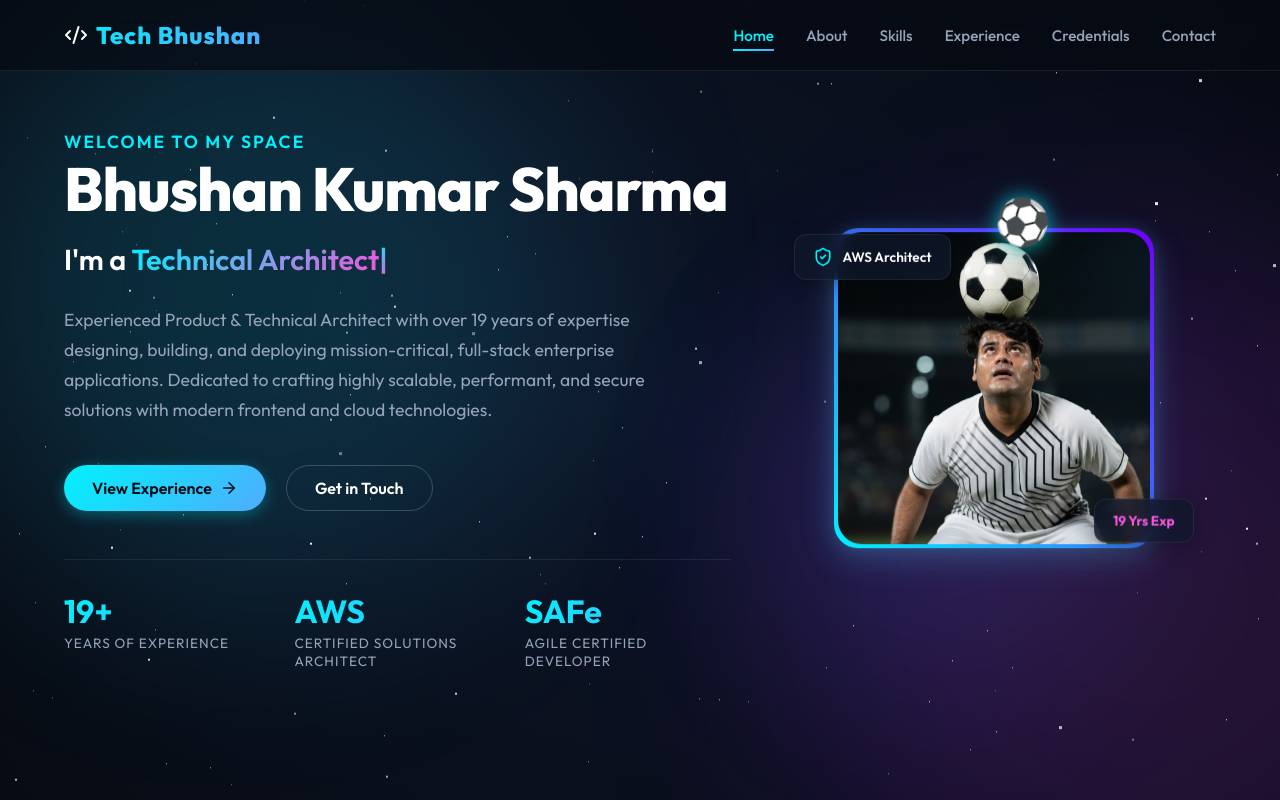
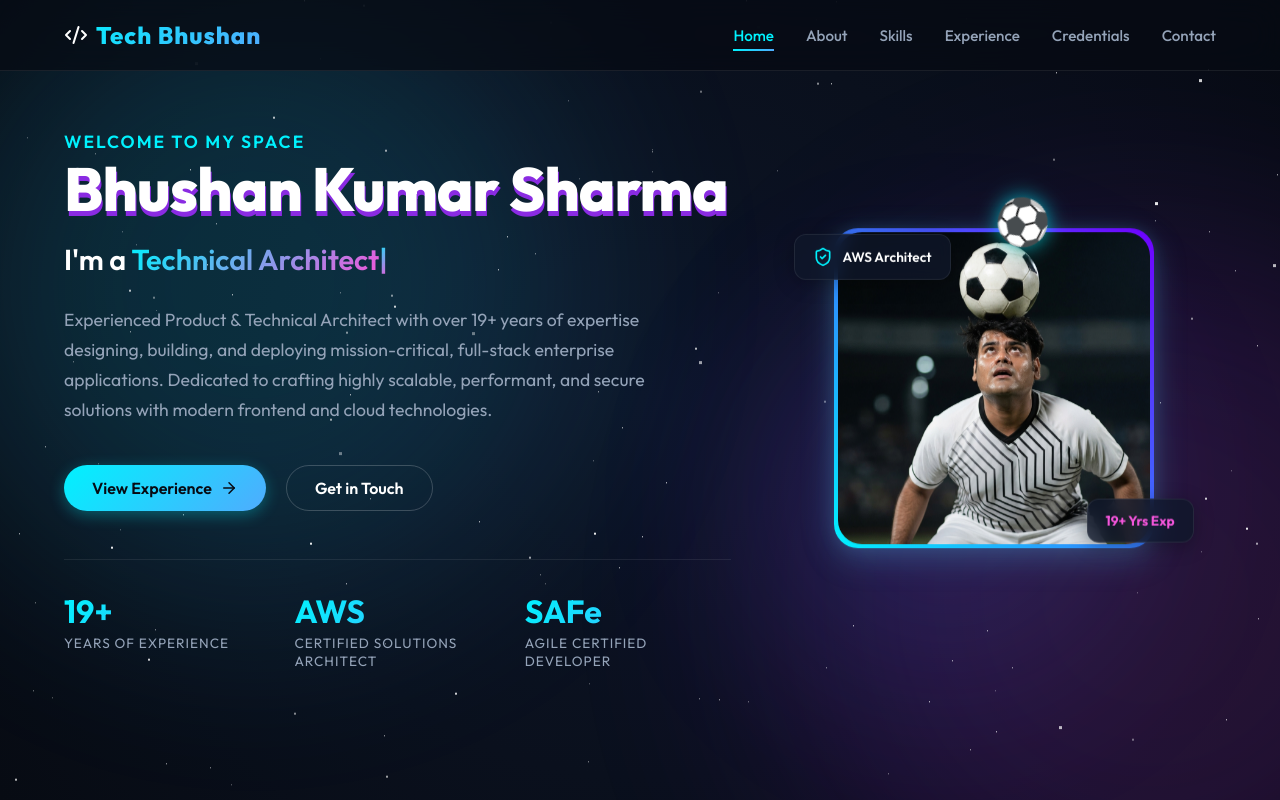
Before and after one commit to TechUIBhushan/my-portfolio, a React (Vite) app: page / in a window 1280 px wide. Shown: the top 800 px of the page. Built offline with nearby package versions, Linux system fonts and the light colour scheme.

Commit message:
added style

```diff
--- a/index.html
+++ b/index.html
@@ -6,7 +6,7 @@
     <meta name="viewport" content="width=device-width, initial-scale=1.0" />
     <meta
       name="description"
-      content="Professional portfolio of Bhushan Kumar Sharma, a Senior Technical & Product Architect with 19 years of experience in enterprise full-stack development, cloud architecture, and MERN/MEAN stack engineering."
+      content="Professional portfolio of Bhushan Kumar Sharma, a Senior Technical & Product Architect with 19+ years of experience in enterprise full-stack development, cloud architecture, and MERN/MEAN stack engineering."
     />
     <link rel="preconnect" href="https://fonts.googleapis.com" />
     <link rel="preconnect" href="https://fonts.gstatic.com" crossorigin />
--- a/src/components/Experience.tsx
+++ b/src/components/Experience.tsx
@@ -1,5 +1,5 @@
-import { motion } from 'framer-motion';
-import { MapPin, Calendar } from 'lucide-react';
+import { motion } from "framer-motion";
+import { MapPin, Calendar } from "lucide-react";
 
 interface ExpItem {
   company: string;
@@ -19,8 +19,8 @@ export default function Experience() {
       bullets: [
         "Architecting highly resilient web-scale platforms and digital interfaces in risk and insurance consulting.",
         "Establishing design patterns, micro-frontend standards, and cloud deployment pipelines in AWS.",
-        "Providing technical governance, guiding cross-functional agile development sprints, and facilitating top-level architecture sign-offs."
-      ]
+        "Providing technical governance, guiding cross-functional agile development sprints, and facilitating top-level architecture sign-offs.",
+      ],
     },
     {
       company: "UST India",
@@ -30,8 +30,8 @@ export default function Experience() {
       bullets: [
         "Led product architecture, software design, development, and support of mission-critical fintech solutions.",
         "Collaborated on business budgeting, timelines, resource allocation, and risk management assessments.",
-        "Spearheaded technical team building, quality control, code reviews, and performance benchmarking."
-      ]
+        "Spearheaded technical team building, quality control, code reviews, and performance benchmarking.",
+      ],
     },
     {
       company: "Capita IT",
@@ -41,8 +41,8 @@ export default function Experience() {
       bullets: [
         "Defined application architectural layouts and drafted technical system specifications.",
         "Developed full-stack features using React, Redux, Node.js, and core Java backends.",
-        "Resolved critical scalability bottlenecks in API communication and database performance."
-      ]
+        "Resolved critical scalability bottlenecks in API communication and database performance.",
+      ],
     },
     {
       company: "Capgemini India",
@@ -52,8 +52,8 @@ export default function Experience() {
       bullets: [
         "Provided expert consultation on digital platforms utilizing AEM 6.1 and Liferay CMS.",
         "Implemented standards-based, accessible interfaces adhering to WCAG 2.0 and W3C standards.",
-        "Mentored junior engineers on frontend modular architecture and modern styling frameworks."
-      ]
+        "Mentored junior engineers on frontend modular architecture and modern styling frameworks.",
+      ],
     },
     {
       company: "Hexaware Technologies",
@@ -63,8 +63,8 @@ export default function Experience() {
       bullets: [
         "Built responsive interactive layouts for transportation and banking industry verticals.",
         "Conducted code optimizations and security auditing in accordance with OWASP directives.",
-        "Engineered automated build flows and testing suites using Jest, Webpack, and Jenkins."
-      ]
+        "Engineered automated build flows and testing suites using Jest, Webpack, and Jenkins.",
+      ],
     },
     {
       company: "SapientNitro",
@@ -74,8 +74,8 @@ export default function Experience() {
       bullets: [
         "Engineered cross-browser compatible, high-performance UI templates for global e-commerce portals.",
         "Collaborated with UX/UI design teams to implement rich animations and micro-interactions.",
-        "Integrated backend services with modular AJAX pipelines."
-      ]
+        "Integrated backend services with modular AJAX pipelines.",
+      ],
     },
     {
       company: "A3logics Pvt. Ltd.",
@@ -84,8 +84,8 @@ export default function Experience() {
       location: "Jaipur, India",
       bullets: [
         "Programmed responsive websites and layouts for clients in various verticals.",
-        "Maintained existing codebases, resolving visual layout defects and optimizing page load speeds."
-      ]
+        "Maintained existing codebases, resolving visual layout defects and optimizing page load speeds.",
+      ],
     },
     {
       company: "Beyond Key System Pvt. Ltd.",
@@ -94,8 +94,8 @@ export default function Experience() {
       location: "Indore, India",
       bullets: [
         "Converted visual comps into standard-compliant XHTML and CSS.",
-        "Used jQuery to build slideshows, popups, and tabbed interfaces."
-      ]
+        "Used jQuery to build slideshows, popups, and tabbed interfaces.",
+      ],
     },
     {
       company: "Sofmen Technology Pvt. Ltd.",
@@ -104,16 +104,19 @@ export default function Experience() {
       location: "Indore, India",
       bullets: [
         "Coded structural UI pages using semantic HTML/CSS and basic DOM JavaScript.",
-        "Supported browser compatibility patches for legacy Internet Explorer versions."
-      ]
-    }
+        "Supported browser compatibility patches for legacy Internet Explorer versions.",
+      ],
+    },
   ];
 
   return (
     <section id="experience" className="experience section-container">
       <div className="section-header">
         <h2>Professional Journey</h2>
-        <p>A timeline showcasing over 19 years of professional experience across diverse industry verticals and leading IT enterprises.</p>
+        <p>
+          A timeline showcasing over 19+ years of professional experience across
+          diverse industry verticals and leading IT enterprises.
+        </p>
       </div>
 
       <div className="timeline">
@@ -137,8 +140,17 @@ export default function Experience() {
 
                 <div className="meta-info">
                   <span className="duration">
-                    <Calendar size={12} style={{ display: 'inline', marginRight: '4px', verticalAlign: 'middle' }} />
-                    <span style={{ verticalAlign: 'middle' }}>{exp.duration}</span>
+                    <Calendar
+                      size={12}
+                      style={{
+                        display: "inline",
+                        marginRight: "4px",
+                        verticalAlign: "middle",
+                      }}
+                    />
+                    <span style={{ verticalAlign: "middle" }}>
+                      {exp.duration}
+                    </span>
                   </span>
                   <div className="location">
                     <MapPin size={14} />
--- a/src/components/Hero.tsx
+++ b/src/components/Hero.tsx
@@ -1,17 +1,17 @@
-import { useState, useEffect } from 'react';
-import { motion } from 'framer-motion';
-import { ArrowRight, ShieldCheck } from 'lucide-react';
+import { useState, useEffect } from "react";
+import { motion } from "framer-motion";
+import { ArrowRight, ShieldCheck } from "lucide-react";
 
 const roles = [
   "Senior Manager App Dev",
   "Technical Architect",
   "Lead Product Architect",
-  "AWS Solutions Architect"
+  "AWS Solutions Architect",
 ];
 
 export default function Hero() {
   const [roleIndex, setRoleIndex] = useState(0);
-  const [currentText, setCurrentText] = useState('');
+  const [currentText, setCurrentText] = useState("");
   const [isDeleting, setIsDeleting] = useState(false);
 
   useEffect(() => {
@@ -28,7 +28,7 @@ export default function Hero() {
 
     if (!isDeleting && currentText === activeRole) {
       timer = setTimeout(() => setIsDeleting(true), 2000);
-    } else if (isDeleting && currentText === '') {
+    } else if (isDeleting && currentText === "") {
       setIsDeleting(false);
       setRoleIndex((prev) => (prev + 1) % roles.length);
     } else {
@@ -56,7 +56,11 @@ export default function Hero() {
           </div>
 
           <p className="description">
-            Experienced Product & Technical Architect with over 19 years of expertise designing, building, and deploying mission-critical, full-stack enterprise applications. Dedicated to crafting highly scalable, performant, and secure solutions with modern frontend and cloud technologies.
+            Experienced Product & Technical Architect with over 19+ years of
+            expertise designing, building, and deploying mission-critical,
+            full-stack enterprise applications. Dedicated to crafting highly
+            scalable, performant, and secure solutions with modern frontend and
+            cloud technologies.
           </p>
 
           <div className="cta-group">
@@ -90,33 +94,33 @@ export default function Hero() {
           animate={{
             opacity: 1,
             scale: 1,
-            y: [0, -12, 0]
+            y: [0, -12, 0],
           }}
           transition={{
             opacity: { duration: 0.8, delay: 0.2, ease: "easeOut" },
             scale: { duration: 0.8, delay: 0.2, ease: "easeOut" },
-            y: { repeat: Infinity, duration: 4.5, ease: "easeInOut" }
+            y: { repeat: Infinity, duration: 4.5, ease: "easeInOut" },
           }}
         >
           {/* Spinning Soccer Ball Effect */}
           <motion.div
             style={{
-              position: 'absolute',
-              top: '-32px',
-              left: '50%',
-              transform: 'translateX(-50%)',
-              fontSize: '2.8rem',
+              position: "absolute",
+              top: "-32px",
+              left: "50%",
+              transform: "translateX(-50%)",
+              fontSize: "2.8rem",
               zIndex: 10,
-              filter: 'drop-shadow(0 0 10px rgba(0, 242, 254, 0.7))',
-              pointerEvents: 'none'
+              filter: "drop-shadow(0 0 10px rgba(0, 242, 254, 0.7))",
+              pointerEvents: "none",
             }}
             animate={{
               rotate: 360,
-              y: [0, -6, 0]
+              y: [0, -6, 0],
             }}
             transition={{
               rotate: { repeat: Infinity, duration: 12, ease: "linear" },
-              y: { repeat: Infinity, duration: 2.2, ease: "easeInOut" }
+              y: { repeat: Infinity, duration: 2.2, ease: "easeInOut" },
             }}
           >
             ⚽
@@ -128,12 +132,18 @@ export default function Hero() {
 
           {/* Floating tech badges */}
           <div className="tech-badge badge-1">
-            <ShieldCheck size={20} className="text-cyan-400" style={{ color: '#00f2fe' }} />
+            <ShieldCheck
+              size={20}
+              className="text-cyan-400"
+              style={{ color: "#00f2fe" }}
+            />
             <span>AWS Architect</span>
           </div>
 
           <div className="tech-badge badge-2">
-            <span style={{ color: '#f355da', fontWeight: 'bold' }}>19 Yrs Exp</span>
+            <span style={{ color: "#f355da", fontWeight: "bold" }}>
+              19+ Yrs Exp
+            </span>
           </div>
         </motion.div>
       </div>
--- a/src/styles/app.scss
+++ b/src/styles/app.scss
@@ -174,6 +174,7 @@
       font-weight: 800;
       margin-bottom: 16px;
       letter-spacing: -1px;
+      text-shadow: 1px 5px blueviolet;
 
       @include respond-to("sm") {
         font-size: 2.8rem;
```
